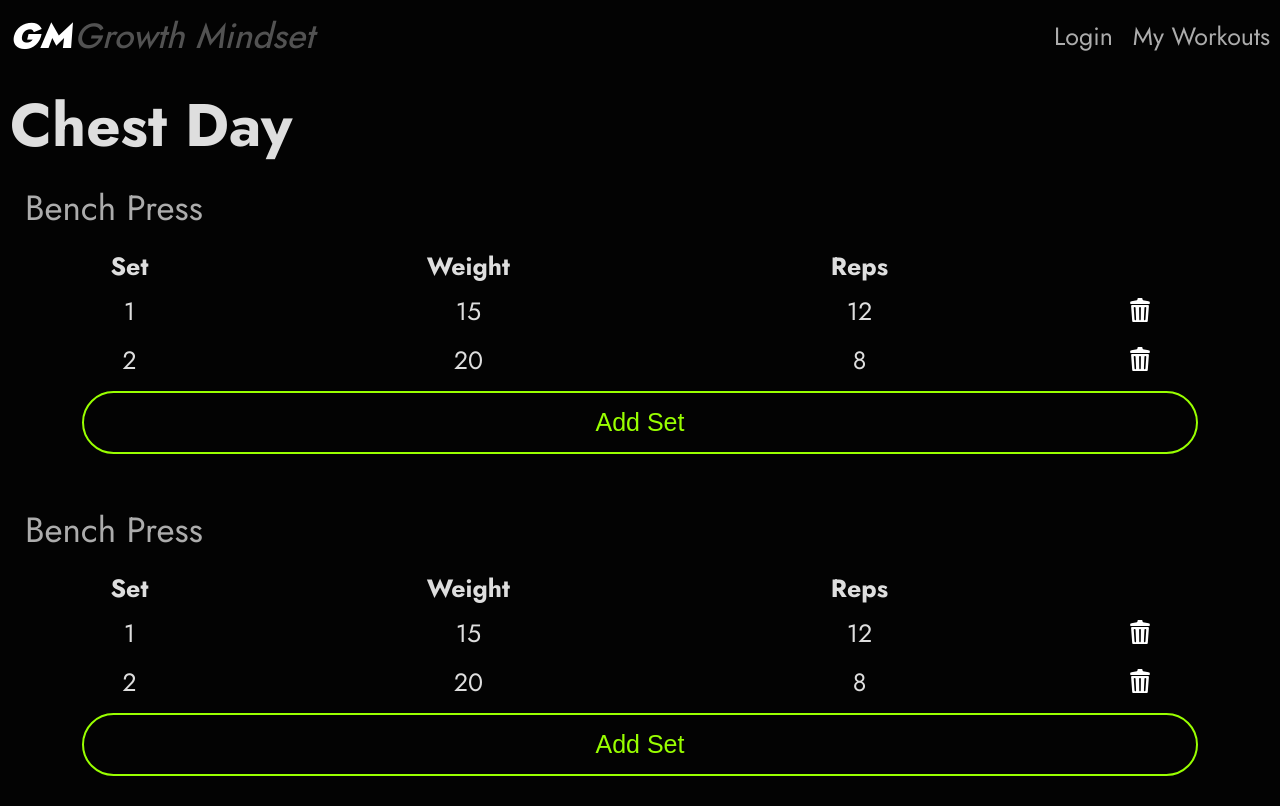
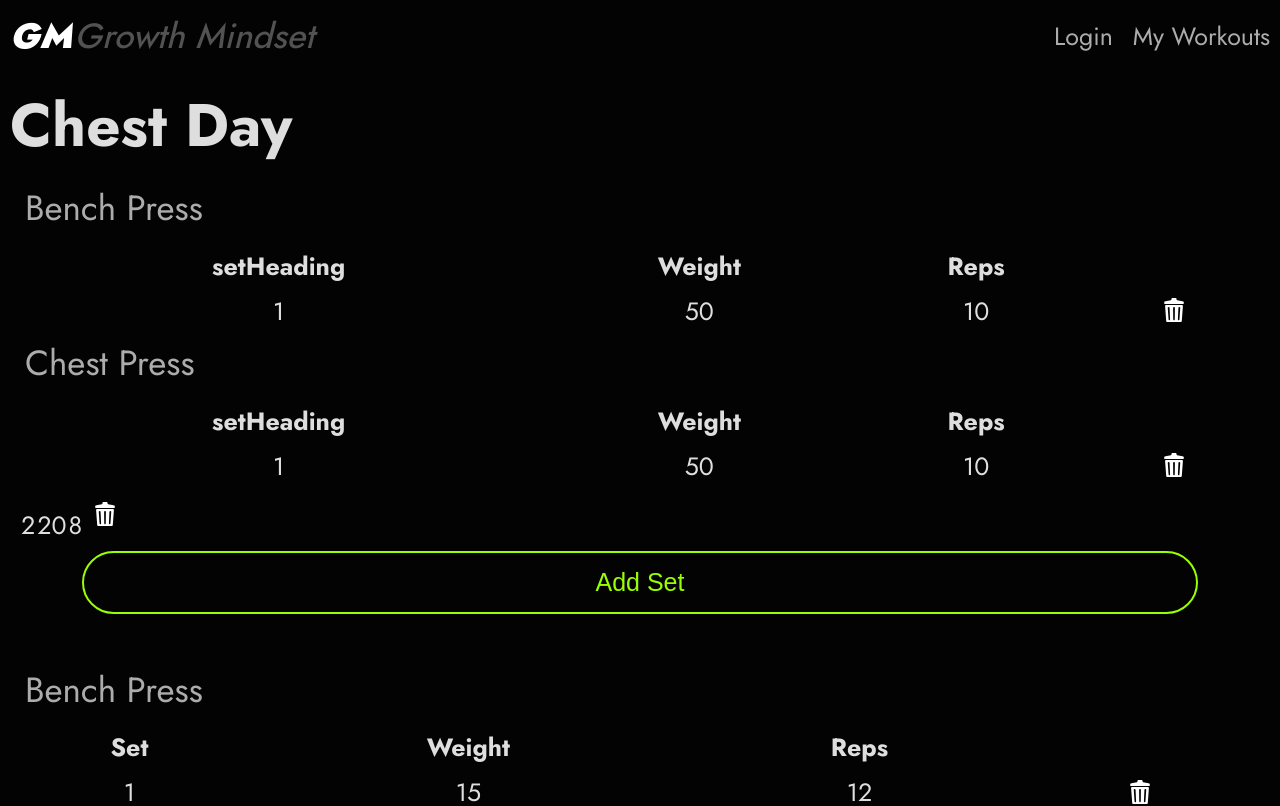
Before and after one commit to klevi43/GM, a React (Vite) app in the folder GM/: page /workouts/1 in a window 1280 px wide. Shown: the top 806 px of the page. Built offline with nearby package versions, Linux system fonts and the light colour scheme.

Commit message:
Started table component

```diff
--- a/GM/src/App.tsx
+++ b/GM/src/App.tsx
@@ -9,8 +9,9 @@ import { BrowserRouter, Route, Routes } from "react-router";
 import Home from "./pages/Home";
 import Login from "./pages/Login";
 import MyWorkouts from "./pages/MyWorkouts";
-import MyExercises from "./pages/MyExercises";
+import MyExercises from "./pages/WorkoutExercises";
 import axios from "axios";
+import WorkoutExercises from "./pages/WorkoutExercises";
 
 function App() {
   return (
@@ -20,7 +21,7 @@ function App() {
           <Route path="/" element={<Home />} />
           <Route path="/login" element={<Login />} />
           <Route path="/workouts" element={<MyWorkouts />} />
-          <Route path={"/workouts/:id"} element={<MyExercises />} />
+          <Route path={"/workouts/:id"} element={<WorkoutExercises />} />
         </Routes>
       </BrowserRouter>
     </>
--- /dev/null
+++ b/GM/src/components/WorkoutExercises/ExerciseTable.tsx
@@ -0,0 +1,29 @@
+import React from "react";
+import TrashCan from "../../assets/svgs/trashcan-svgrepo-com.svg";
+
+const ExerciseTable = () => {
+  return (
+    <>
+      <table className="table">
+        <tr className="">
+          <th className="table__column-heading">setHeading</th>
+          <th className="table__column-heading">Weight</th>
+          <th className="table__column-heading">Reps</th>
+          <th></th>
+        </tr>
+        <tr>
+          <td className="table__item table__column-value">1</td>
+          <td className="table__item table__column-value">50</td>
+          <td className="table__item table__column-value">10</td>
+          <td className="table__item">
+            <button>
+              <img className="trash-icon" src={TrashCan} alt="" />
+            </button>
+          </td>
+        </tr>
+      </table>
+    </>
+  );
+};
+
+export default ExerciseTable;
--- /dev/null
+++ b/GM/src/components/WorkoutExercises/ExerciseTitle.tsx
@@ -0,0 +1,13 @@
+import React from "react";
+interface Props {
+  title: string;
+}
+const ExerciseTitle = ({ title }: Props) => {
+  return (
+    <div>
+      <h2 className="subheading table__exercise">{title}</h2>
+    </div>
+  );
+};
+
+export default ExerciseTitle;
--- a/GM/src/pages/MyExercises.tsx
+++ b/GM/src/pages/WorkoutExercises.tsx
@@ -1,7 +1,32 @@
 import React, { useState } from "react";
 import Nav from "../components/Nav";
 import TrashCan from "../assets/svgs/trashcan-svgrepo-com.svg";
-const MyExercises = () => {
+import ExerciseTitle from "../components/WorkoutExercises/ExerciseTitle";
+import ExerciseTable from "../components/WorkoutExercises/ExerciseTable";
+
+const WorkoutExercises = () => {
+  // change this to useContext
+  const exercise1 = {
+    name: "Bench Press",
+    date: new Date(),
+    sets: [
+      { no: 1, weight: 50, reps: 8 },
+      { no: 2, weight: 30, reps: 12 },
+      { no: 3, weight: 40, reps: 10 },
+    ],
+  };
+  const exercise2 = {
+    name: "Chest Press",
+    date: new Date(),
+    sets: [
+      { no: 1, weight: 50, reps: 8 },
+      { no: 2, weight: 30, reps: 12 },
+      { no: 3, weight: 40, reps: 10 },
+    ],
+  };
+
+  const exercises = [exercise1, exercise2];
+
   return (
     <>
       <Nav />
@@ -9,27 +34,14 @@ const MyExercises = () => {
         <h1 className="heading heading__workout">Chest Day</h1>
       </header>
       <div className="container table__container ">
+        {exercises.map((exercise) => (
+          <>
+            <ExerciseTitle title={exercise.name} />
+            <ExerciseTable />
+          </>
+        ))}
+
         <div className="">
-          <h2 className="subheading table__exercise">Bench Press</h2>
-        </div>
-        <div className="">
-          <table className="table">
-            <tr className="">
-              <th className="table__column-heading">Set</th>
-              <th className="table__column-heading">Weight</th>
-              <th className="table__column-heading">Reps</th>
-              <th></th>
-            </tr>
-            <tr>
-              <td className="table__item table__column-value">1</td>
-              <td className="table__item table__column-value">15</td>
-              <td className="table__item table__column-value">12</td>
-              <td className="table__item">
-                <button>
-                  <img className="trash-icon" src={TrashCan} alt="" />
-                </button>
-              </td>
-            </tr>
           <tr>
             <td className="table__item table__column-value">2</td>
             <td className="table__item table__column-value">20</td>
@@ -40,7 +52,6 @@ const MyExercises = () => {
               </button>
             </td>
           </tr>
-          </table>
         </div>
         <div className="table__btn-container">
           <button className="btn btn--outline table__btn">Add Set</button>
@@ -91,4 +102,4 @@ const MyExercises = () => {
   );
 };
 
-export default MyExercises;
+export default WorkoutExercises;
```
Also changed, not shown: GM/src/components/WorkoutExercises/TableItem.tsx (added, +14 -0 lines). Lines whose indentation alone changed are shown as unchanged.
